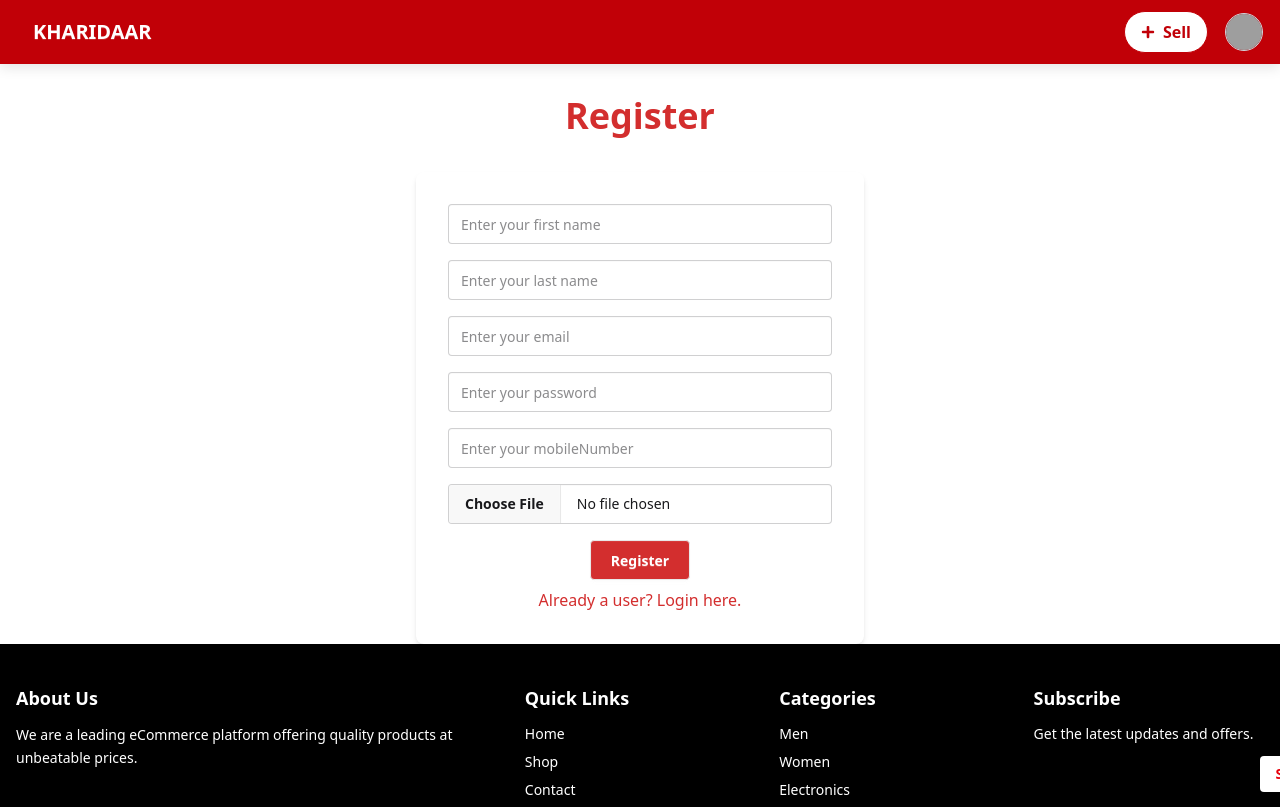
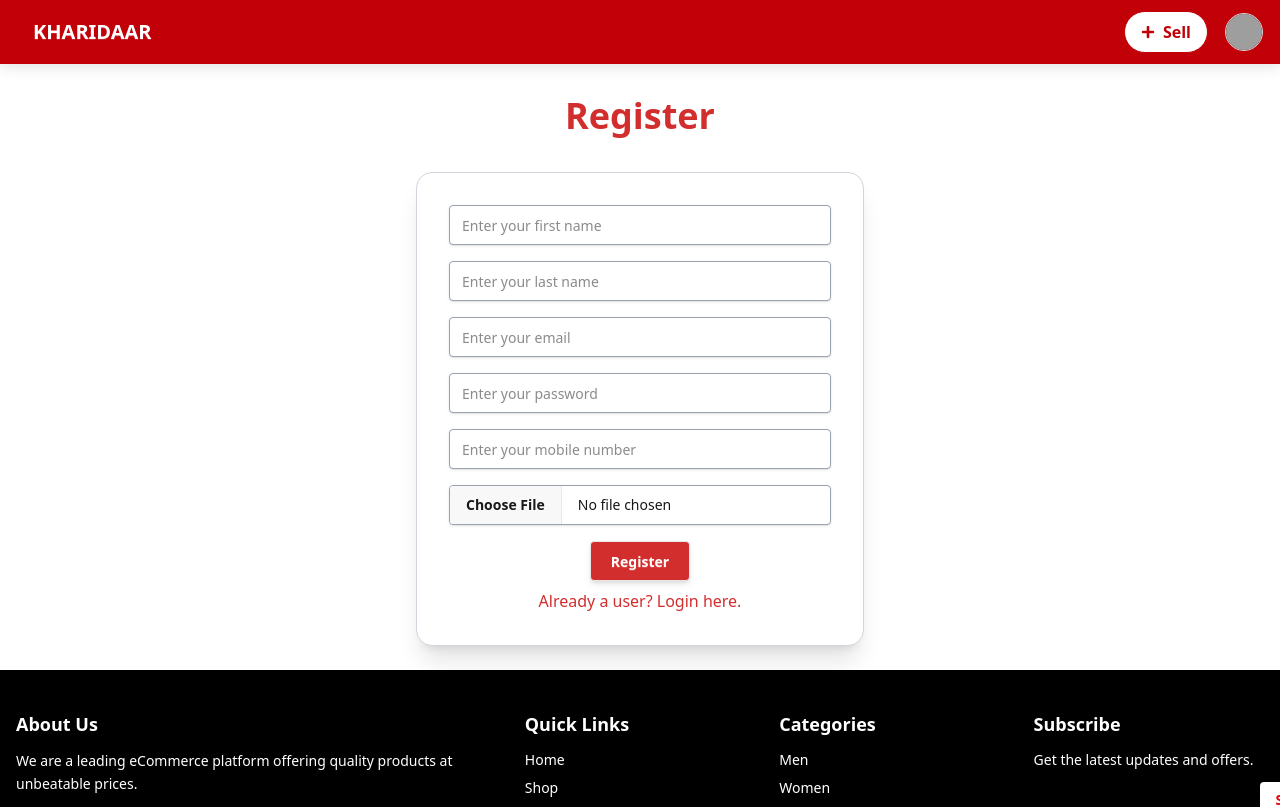
Before and after one commit to zohaib240/Ecommerce-Web-App-client, a React (Vite) app: page /register in a window 1280 px wide. Shown: the top 807 px of the page. Built offline with nearby package versions, Linux system fonts and the light colour scheme; grey boxes are pictures that could not be loaded.

Commit message:
register.jsx update

```diff
--- a/src/components/Footer.jsx
+++ b/src/components/Footer.jsx
@@ -2,7 +2,7 @@ import react from "react"
 
 const Footer = () => {
   return (
-    <footer className="bg-black text-white text-sm">
+    <footer className="bg-black text-white text-sm mt-6">
       <div className="max-w-7xl mx-auto px-4 py-10 grid grid-cols-2 sm:grid-cols-3 md:grid-cols-5 gap-6">
 
         {/* About */}
--- a/src/pages/Login.jsx
+++ b/src/pages/Login.jsx
@@ -55,7 +55,7 @@ const Login = () => {
 
   return (
     <div className="min-h-screen bg-white flex items-center justify-center px-4">
-      <div className="w-full max-w-md bg-white border border-gray-200 p-10 rounded-2xl shadow-xl relative">
+      <div className="w-full max-w-md bg-white border border-gray-300 p-10 rounded-2xl shadow-xl relative">
         <div className="absolute -top-12 right-8 w-24 h-24 bg-[#d32e2e22] blur-2xl rounded-full z-0 animate-pulse"></div>
 
         <h2 className="text-3xl font-bold text-center text-[#d32e2e] mb-8 relative z-10">Login</h2>
@@ -66,14 +66,14 @@ const Login = () => {
             ref={email}
             placeholder="Email"
             required
-            className="w-full p-3 border border-gray-300 rounded-lg focus:outline-none focus:ring-2 focus:ring-[#d32e2e] placeholder-gray-500 transition-all"
+            className="w-full p-3 border border-gray-400 rounded-lg focus:outline-none focus:ring-2 focus:ring-[#d32e2e] placeholder-gray-500 transition-all"
           />
           <input
             type="password"
             ref={password}
             placeholder="Password"
             required
-            className="w-full p-3 border border-gray-300 rounded-lg focus:outline-none focus:ring-2 focus:ring-[#d32e2e] placeholder-gray-500 transition-all"
+            className="w-full p-3 border border-gray-400 rounded-lg focus:outline-none focus:ring-2 focus:ring-[#d32e2e] placeholder-gray-500 transition-all"
           />
           <button
             type="submit"
--- a/src/pages/Register.jsx
+++ b/src/pages/Register.jsx
@@ -70,7 +70,7 @@ const Register = () => {
 
   return (
     <>
-      <h1 className="text-center mt-8 text-4xl font-bold text-[#d32e2e]">Register</h1>
+      {/* <h1 className="text-center mt-8 text-4xl font-bold text-[#d32e2e]">Register</h1>
       <div className="flex justify-center items-center mt-9">
         <form
           className="w-full max-w-md bg-white p-8 rounded-lg shadow-md"
@@ -109,7 +109,83 @@ const Register = () => {
       </Link>
     </div>
     </form>
-      </div>
+      </div> */}
+
+<h1 className="text-center mt-8 text-4xl font-bold text-[#d32e2e]">Register</h1>
+<div className="flex justify-center items-center mt-9">
+  <form
+    className="w-full max-w-md bg-white p-8 rounded-2xl shadow-xl border border-gray-300"
+    onSubmit={handleRegister}
+  >
+    <div className="mb-4">
+      <input
+        type="text"
+        required
+        placeholder="Enter your first name"
+        ref={userName}
+        className="input w-full border border-gray-400 focus:border-[#d32e2e] shadow-sm hover:shadow-md transition-shadow duration-300"
+      />
+    </div>
+    <div className="mb-4">
+      <input
+        type="text"
+        placeholder="Enter your last name"
+        ref={fullName}
+        className="input w-full border border-gray-400 focus:border-[#d32e2e] shadow-sm hover:shadow-md transition-shadow duration-300"
+      />
+    </div>
+    <div className="mb-4">
+      <input
+        type="email"
+        required
+        placeholder="Enter your email"
+        ref={email}
+        className="input w-full border border-gray-400 focus:border-[#d32e2e] shadow-sm hover:shadow-md transition-shadow duration-300"
+      />
+    </div>
+    <div className="mb-4">
+      <input
+        type="password"
+        required
+        placeholder="Enter your password"
+        ref={password}
+        className="input w-full border border-gray-400 focus:border-[#d32e2e] shadow-sm hover:shadow-md transition-shadow duration-300"
+      />
+    </div>
+    <div className="mb-4">
+      <input
+        type="number"
+        required
+        placeholder="Enter your mobile number"
+        ref={mobileNumber}
+        className="input w-full border border-gray-400 focus:border-[#d32e2e] shadow-sm hover:shadow-md transition-shadow duration-300"
+      />
+    </div>
+    <div className="mb-4">
+      <input
+        type="file"
+        required
+        accept="image/*"
+        onChange={handleImageChange}
+        className="file-input w-full border border-gray-400 shadow-sm hover:shadow-md transition-shadow duration-300"
+      />
+    </div>
+    <div className="flex justify-center">
+      <button
+        type="submit"
+        className={`btn bg-[#d32e2e] text-white w-25 shadow-md hover:shadow-lg transition-all duration-300 ${loading ? 'btn-disabled' : ''}`}
+        disabled={loading}
+      >
+        {loading ? <span className="loading loading-spinner"></span> : 'Register'}
+      </button>
+    </div>
+    <div className="mt-2 text-center">
+      <Link to="/login" className="text-[#d32e2e] hover:underline">
+        Already a user? Login here.
+      </Link>
+    </div>
+  </form>
+</div>
     </>
   );
 };
```
